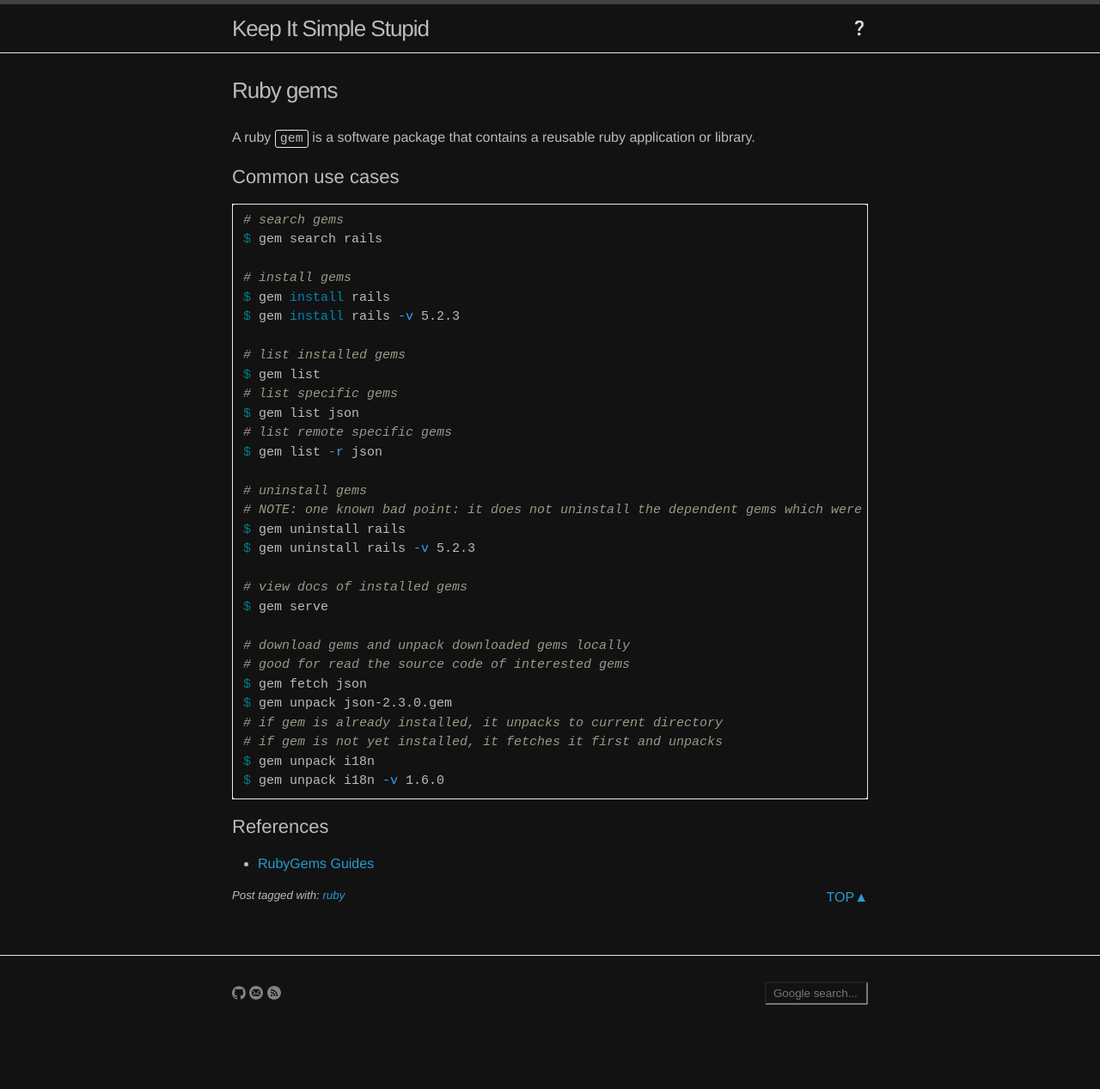
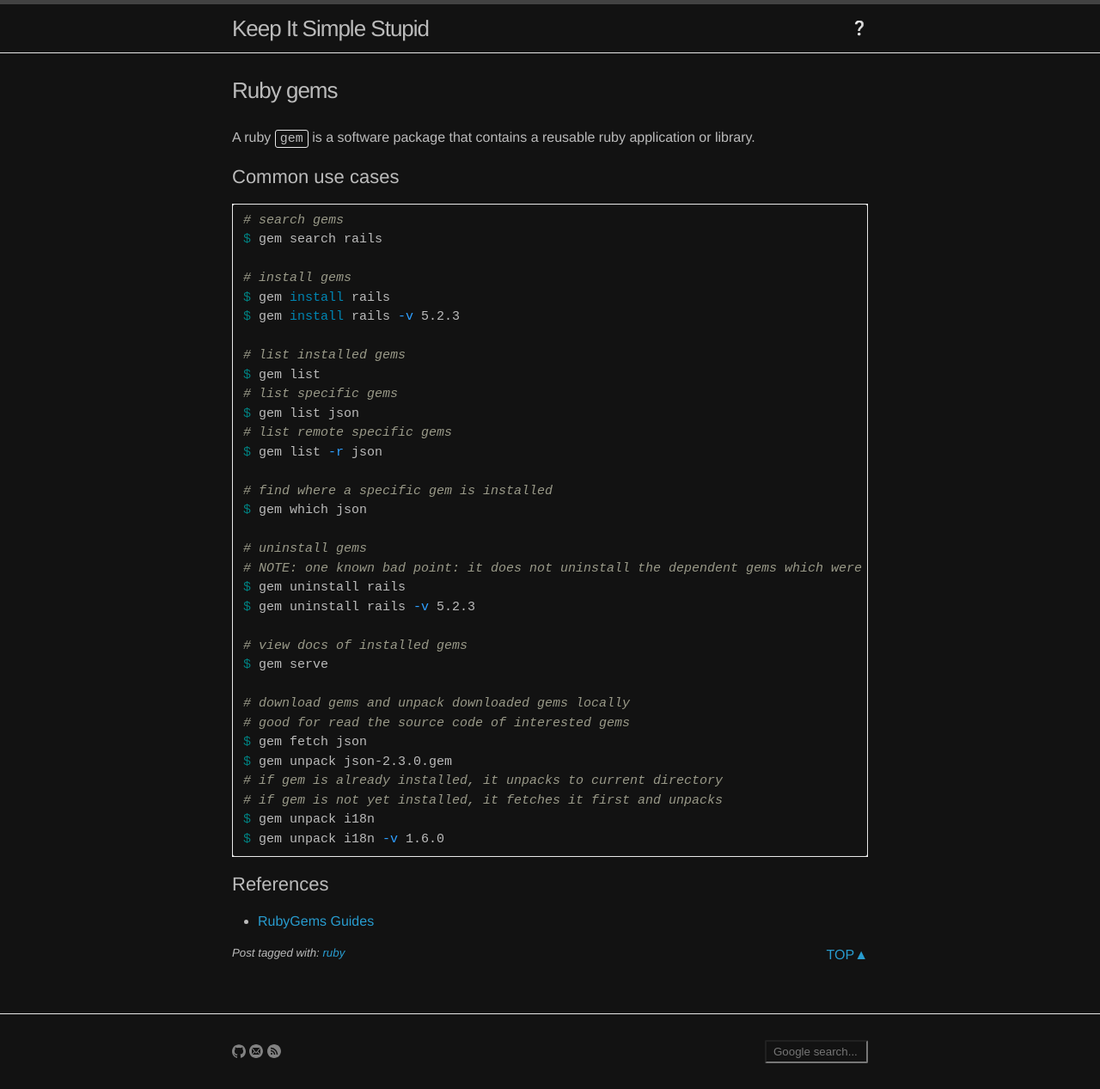
Before and after one commit to yuan-jiang/yuan-jiang.github.io, a Jekyll site: the page built from _posts/2020-03-01-ruby-gems.md, in a window 1280 px wide. Shown: the whole page at 86% size. Built offline with Jekyll 4.4.1, drawn with Linux system fonts in a browser that asks for light colours; comment, search, counter and statistics services are not loaded; before the commit the page ends 1199 px from its top, so only the background shows below that.

Commit message:
Update ruby gems post to add gem which command

```diff
--- a/_posts/2020-03-01-ruby-gems.md
+++ b/_posts/2020-03-01-ruby-gems.md
@@ -23,6 +23,9 @@ $ gem list json
 # list remote specific gems
 $ gem list -r json
 
+# find where a specific gem is installed
+$ gem which json
+
 # uninstall gems
 # NOTE: one known bad point: it does not uninstall the dependent gems which were installed together: https://stackoverflow.com/questions/952836/do-i-have-to-manually-uninstall-all-dependent-gems
 $ gem uninstall rails
```
